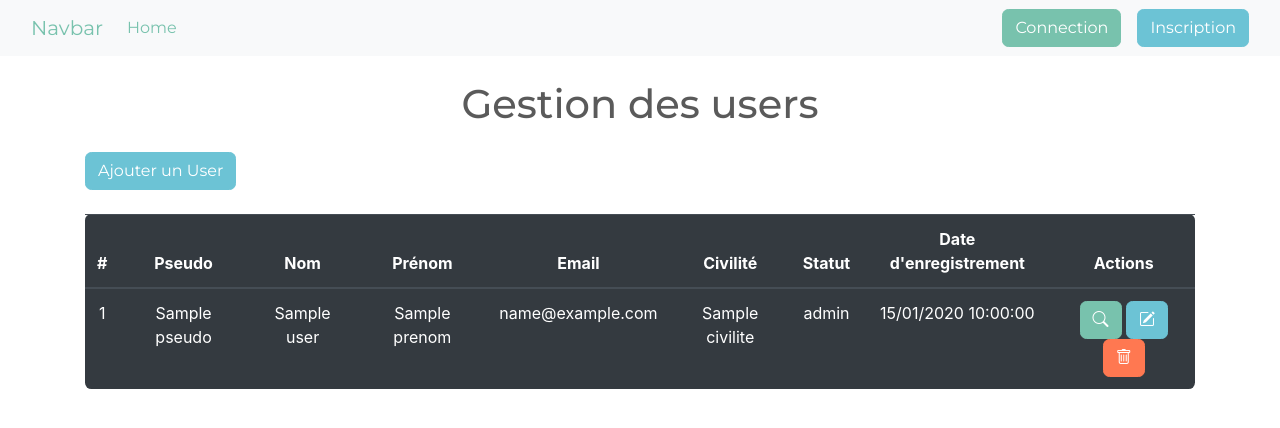
After one commit to adrikjn/AGENCELOC, a Symfony app: template templates/admin/gestionUsers.html.twig in a window 1280 px wide. The commit adds this page. Shown: the top 428 px of the page. Run offline with Twig, Linux system fonts and the light colour scheme; the template is opened without the code that fills it: most values are stand-ins (such as "Sample title", 1, 10 or a date in 2020); some libraries are stand-ins or nearby versions.

Commit message:
push fin 1ere journee

```diff
--- /dev/null
+++ b/templates/admin/gestionUsers.html.twig
@@ -0,0 +1,47 @@
+{% extends "base.html.twig" %}
+
+{% block body %}
+    {% for message in app.flashes('success') %}
+        <div class="alert alert-success text-center w-50 mx-auto my-2">{{ message }}</div>
+    {% endfor %}
+    <div class="container">
+        <h1 class="text-center my-4">Gestion des users</h1>
+
+        <a href="{{ path('admin_users_new') }}" class="btn btn-info mb-4">Ajouter un User</a>
+        <table class="table table-stripped table-dark text-center rounded">
+            <thead>
+                <tr>
+                    <th>#</th>
+                    <th>Pseudo</th>
+                    <th>Nom</th>
+                    <th>Prénom</th>
+                    <th>Email</th>
+                    <th>Civilité</th>
+                    <th>Statut</th>
+                    <th>Date d'enregistrement</th>
+                    <th>Actions</th>
+                </tr>
+            </thead>
+            <tbody>
+            {% for user in users %}
+                <tr>
+                    <td>{{user.id}}</td>
+                    <td>{{ user.pseudo }}</td>
+                    <td>{{ user.nom }}</td>
+                    <td>{{ user.prenom }}</td>
+                    <td>{{ user.email }}</td>
+                    <td>{{ user.civilite }}</td>
+                    <td>{{ user.roles|join(', ') }}</td>
+                    <td>{{ user.DateEnregistrement|date('d/m/Y H:i:s') }}</td>
+                    <td>
+                        <a href="" class="btn btn-primary"><i class="bi bi-search"></i></a>
+                        <a href="" class="btn btn-info"><i class="bi bi-pencil-square"></i></a>
+                        <a href="" class="btn btn-danger"><i class="bi bi-trash"></i></a>
+                    </td>
+                </tr>
+            {% endfor %}
+
+            </tbody>
+        </table>
+    </div>
+{% endblock %}
--- a/templates/admin/index.html.twig
+++ b/templates/admin/index.html.twig
@@ -16,14 +16,14 @@
 			<div class="card text-white bg-secondary mb-3 col-12 mx-3 text-center" style="max-width: 20rem;">
 				<div class="card-body">
 					<h4 class="card-title">Backend User</h4>
-					<a href="" class="btn btn-info text-decoration-none">Administrer</a>
+					<a href="{{ path('admin_users') }}" class="btn btn-info text-decoration-none">Gestion des Users</a>
 				</div>
 			</div>
 
 			<div class="card text-white bg-warning mb-3 col-12 mx-3 text-center" style="max-width: 20rem;">
 				<div class="card-body">
 					<h4 class="card-title">Backend Commande</h4>
-					<a href="" class="btn btn-success text-decoration-none">Administrer</a>
+					<a href="" class="btn btn-success text-decoration-none">Gestion des Commandes</a>
 				</div>
 			</div>
 		</div>
```
Also changed, not shown: src/Controller/AdminController.php (+35 -0 lines), src/Form/RegistrationFormType.php (+1 -9 lines), src/Form/UserType.php (added, +32 -0 lines), templates/admin/addUsers.html.twig (added, +18 -0 lines).
